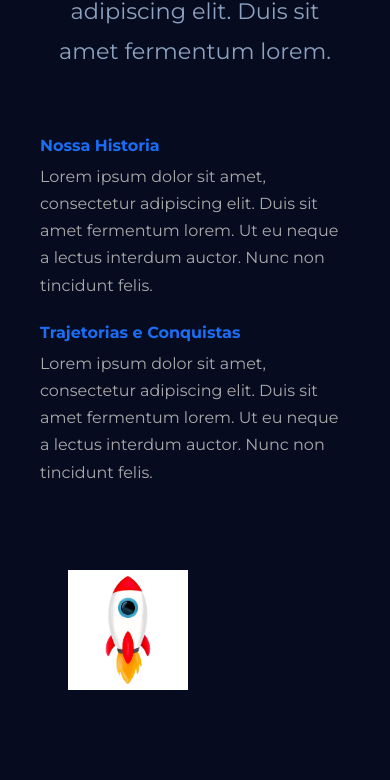
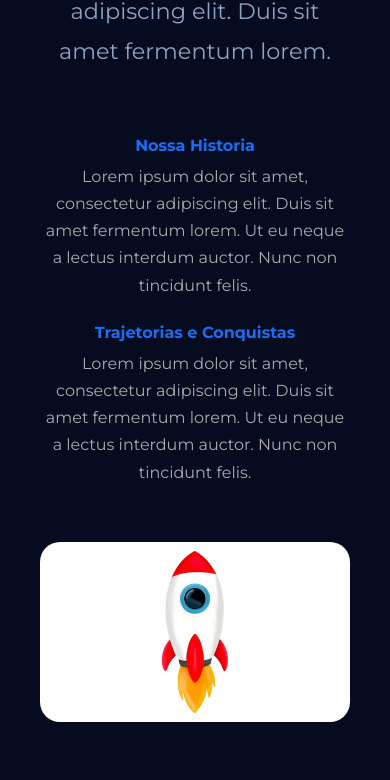
Before and after one commit to OrionAerospace/Site-Orion, a React (Vite) app: page / in a window 390 px wide. Shown: the part 1456-2236 px from the top of the page. Built offline with nearby package versions, Linux system fonts and the light colour scheme.

Commit message:
fix: adapta imagem da secao Sobre para mobile

```diff
--- a/src/pages/Sobre/Sobre.css
+++ b/src/pages/Sobre/Sobre.css
@@ -126,11 +126,6 @@
   line-height: 1.7;
   color: #64748b;
 }
-@media (max-width: 1024px) {
-  .sobre-content {
-    gap: 40px;
-  }
-}
 
 @media (max-width: 768px) {
   #sobre {
@@ -145,11 +140,18 @@
 
   .sobre-imagem {
     width: 100%;
-    padding: 28px;
+    min-height: unset;
+    background-color: #ffffff;
   }
 
   .sobre-imagem img {
-    width: 160px;
+    width: 100%;
+    height: 220px;
+    object-fit: contain;
+  }
+
+  .sobre-texto {
+    text-align: center;
   }
 
   .sobre-cards {
@@ -173,6 +175,7 @@
   }
 
   .sobre-imagem img {
-    width: 120px;
+    height: 180px;
+    object-fit: contain;
   }
 }
```
